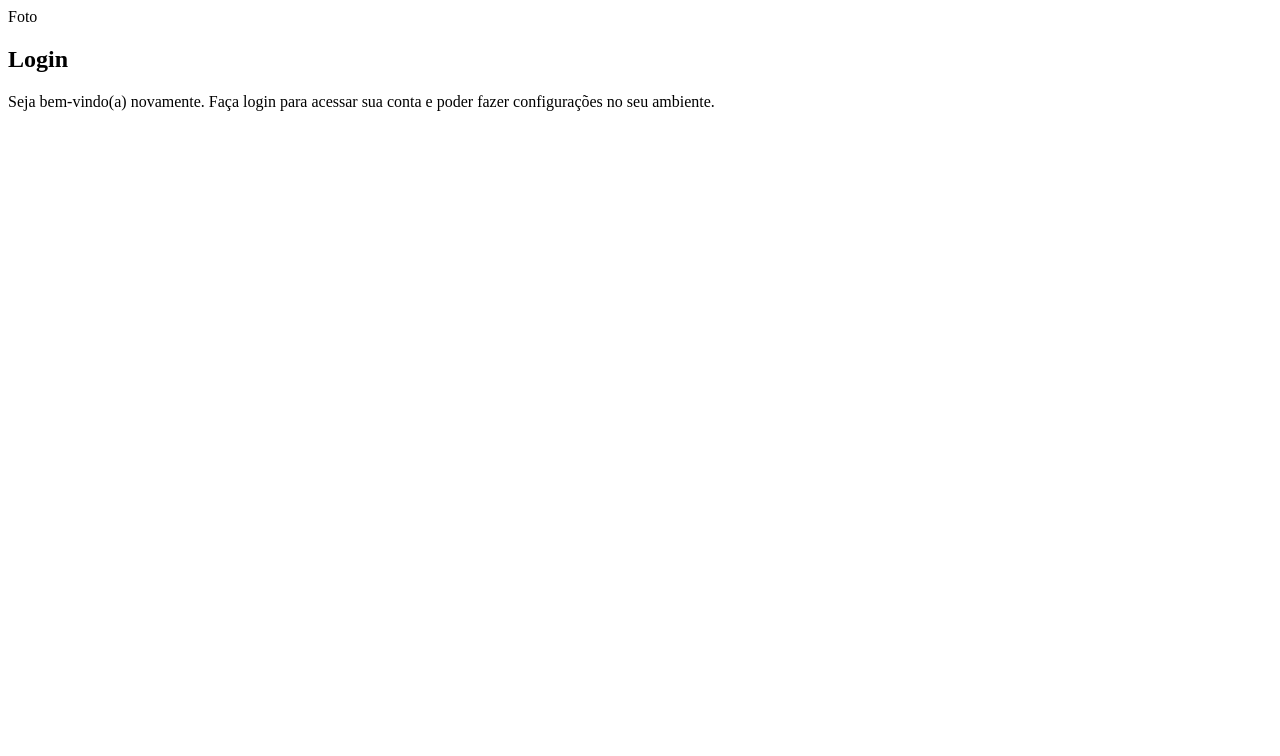
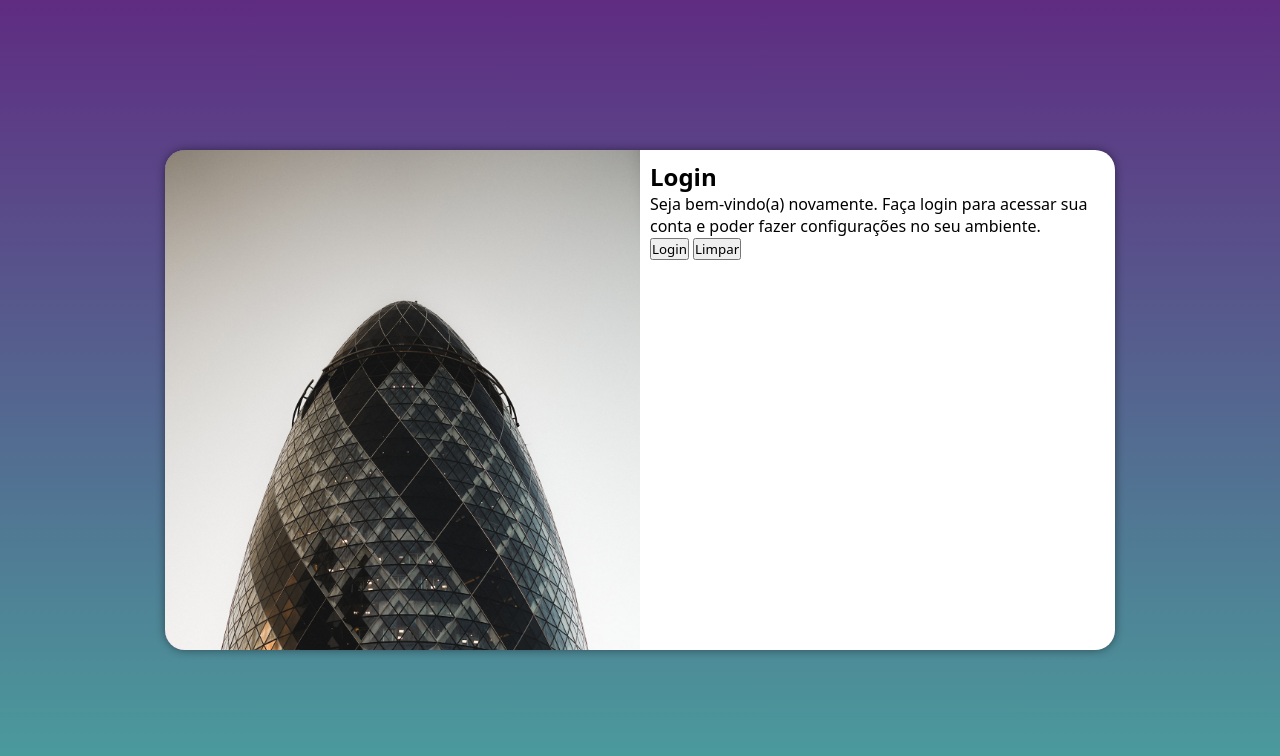
Before and after one commit to ruankevin1/projeto-login, a plain HTML site: page index.html in a window 1280 px wide. Drawn offline with Linux system fonts and the light colour scheme.

Commit message:
Criei media query para projeto login

```diff
--- /dev/null
+++ b/estilos/media-query.css
@@ -0,0 +1,47 @@
+@charset "UTF-8";
+
+@media screen and (min-width: 768px) and (max-width: 992px) {
+
+    body {
+        background-image: linear-gradient(to top, #49a09d, #5f2c82);
+    }
+
+    section#login {
+        width: 90vw;
+    }
+
+    section#login > div#imagem {
+        float: left;
+        width: 30%;
+        height: 80vw;
+    }
+
+    section#login > div#formulario {
+        float: right;
+        width: 70%;
+    }
+
+}
+
+@media screen and (min-width: 992px) {
+
+    body {
+        background-image: linear-gradient(to top, #49a09d, #5f2c82);
+    }
+
+    section#login {
+        width: 950px;
+    }
+
+    section#login > div#imagem {
+        float: left;
+        width: 50%;
+        height: 100%;
+    }
+
+    section#login > div#formulario {
+        float: right;
+        width: 50%;
+    }
+
+}
--- a/estilos/style.css
+++ b/estilos/style.css
@@ -1,9 +1,58 @@
 @charset "UTF-8";
 
-/*
-Paleta de cores =
+    /*
+    Paleta de cores =
 
-Verde > #49a09d
-Lílas > #5f2c82
+    verde > #49a09d
+    lílas > #5f2c82
 
-*/
+    */
+
+* {
+    font-family: system-ui, -apple-system, BlinkMacSystemFont, 'Segoe UI', Roboto, Oxygen, Ubuntu, Cantarell, 'Open Sans', 'Helvetica Neue', sans-serif;
+    padding: 0px;
+    margin: 0px;
+    box-sizing: border-box;
+}
+
+body, html {
+    background-color: #5f2c82;
+    height: 100vh;
+    width: 100vw;
+}
+
+main {
+    position: relative;
+    width: 100vw;
+    height: 100vh;
+}
+
+section#login {
+    position: absolute;
+    top: 50%;
+    left: 50%;
+    transform: translate(-50%, -50%);
+    overflow: hidden;
+
+    background-color: white;
+    width: 250px;
+    height: 500px;
+    border-radius: 20px;
+    box-shadow: 0px 0px 10px rgba(0, 0, 0, 0.450);
+
+    transition: width 0.3s, height 0.3s;
+    transition-timing-function: ease;
+}
+
+section#login > div#imagem {
+    background: #5f2c82 url(../imagens/back-tela-de-login.jpg);
+    background-size: cover;
+    height: 200px;
+    background-position: center top;
+    display: block;
+}
+
+section#login > div#formulario {
+    display: block;
+    padding: 10px;
+}
--- a/index.html
+++ b/index.html
@@ -5,18 +5,23 @@
     <meta http-equiv="X-UA-Compatible" content="IE=edge">
     <meta name="viewport" content="width=device-width, initial-scale=1.0">
     <link rel="stylesheet" href="estilos/style.css">
+    <link rel="stylesheet" href="estilos/media-query.css">
     <title>Tela de Login</title>
 </head>
 <body>
     <main>
         <section id="login">
             <div id="imagem">
-                Foto
+
             </div>
             <div id="formulario">
                 <h1>Login</h1>
                 <p>Seja bem-vindo(a) novamente. Faça login para acessar sua conta e poder fazer configurações no seu ambiente.</p>
-                <form action="login.php" method="post"></form>
+                <form action="login.php" method="post">
+
+                    <input type="submit" value="Login">
+                    <input type="reset" value="Limpar">
+                </form>
             </div>
         </section>
     </main>
```
